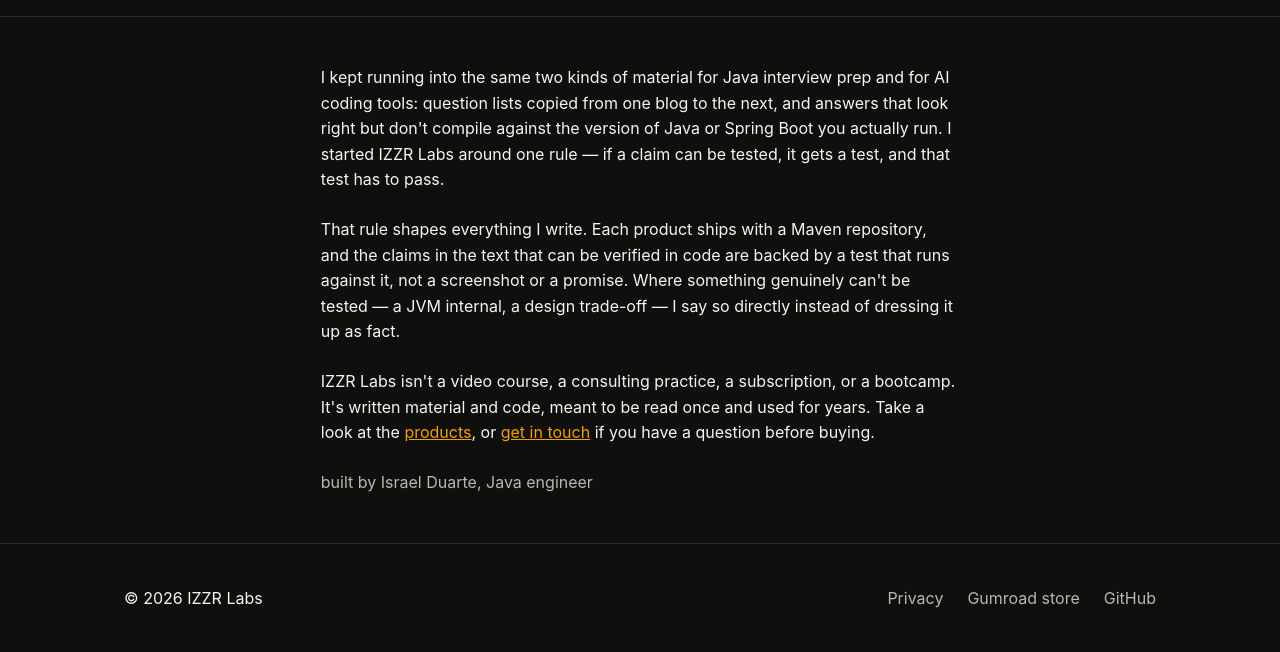
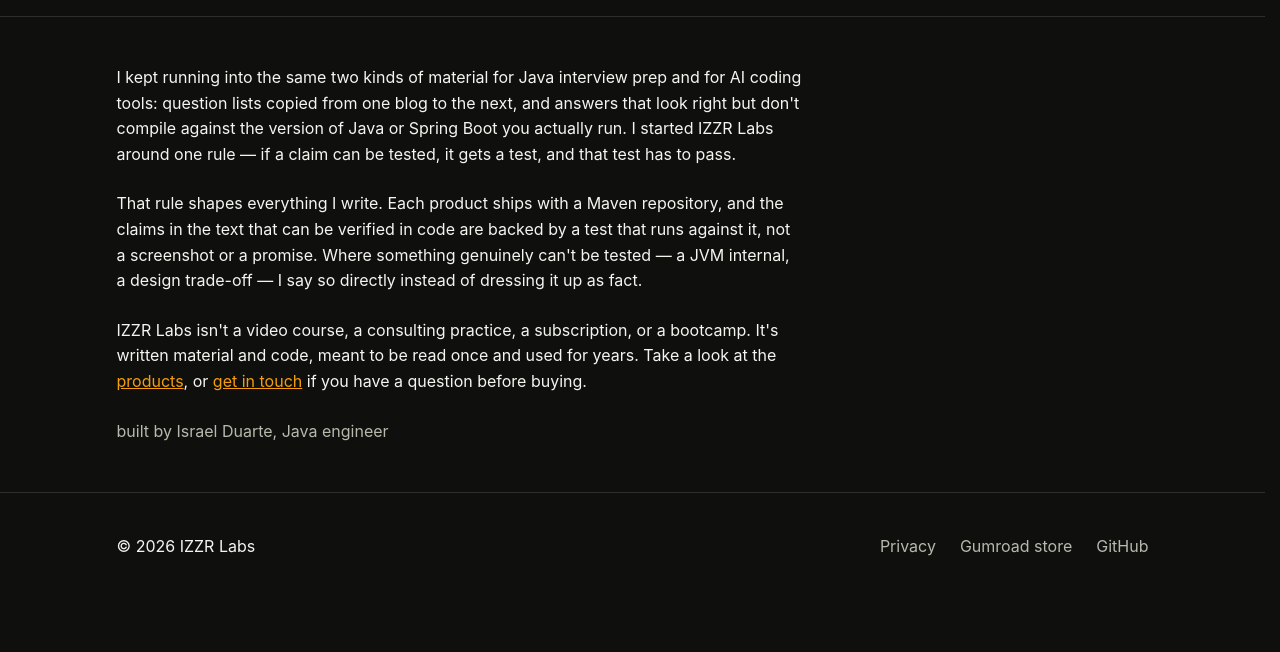
Before and after one commit to izzrlabs/izzrlabs.github.io, a plain HTML site: page about.html in a window 1280 px wide. Shown: the part 186-838 px from the top of the page. After the commit the page ends 800 px from the top, so only its background shows below. Drawn offline with Linux system fonts and the light colour scheme.

Commit message:
site: About não pula mais pro lado (barra de rolagem reservada, texto alinhado ao menu)
Co-Authored-By: Claude Opus 5.5 <noreply@anthropic.com>

```diff
--- a/assets/site.css
+++ b/assets/site.css
@@ -69,6 +69,8 @@ blockquote {
 
 html {
   -webkit-text-size-adjust: 100%;
+  /* Reserve the scrollbar's space on every page, so short pages (About) don't jump sideways. */
+  scrollbar-gutter: stable;
 }
 
 body {
@@ -292,6 +294,16 @@ h3 {
 }
 
 .prose {
+  max-width: var(--prose);
+}
+
+/* Text pages: the column starts at the same left edge as the header and the other pages;
+   only the reading width is limited. */
+.container.prose {
+  max-width: var(--maxw);
+}
+
+.container.prose > * {
   max-width: var(--prose);
 }
 
```
